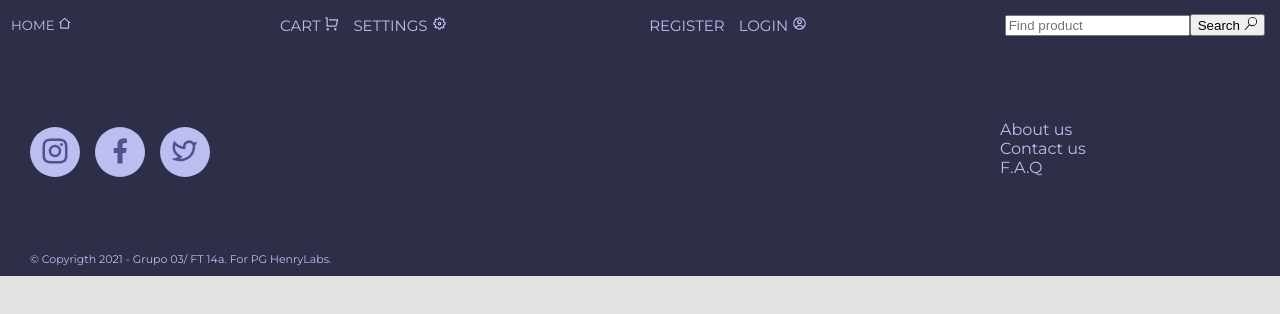
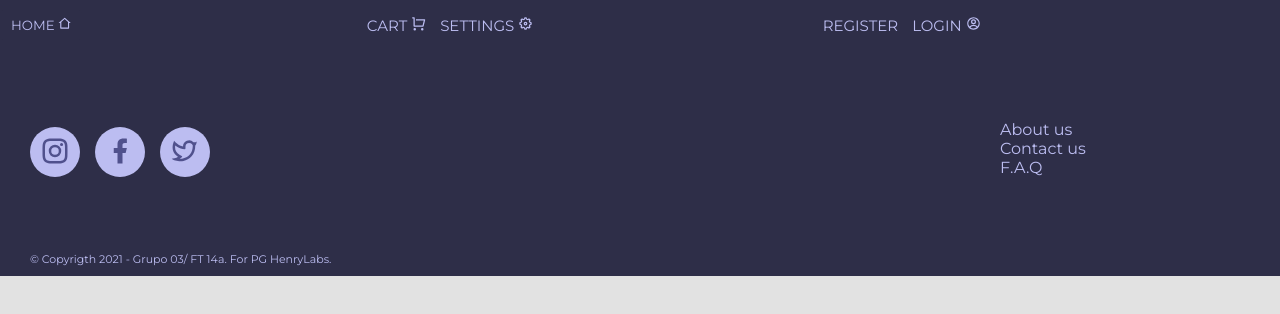
Before and after one commit to rodriabregu/Henry-PF-G03, a React (Create React App) app in the folder client/: page / in a window 1280 px wide. Shown: the top 314 px of the page. Built offline with nearby package versions, Linux system fonts and the light colour scheme; no server answers.

Commit message:
Instant searchbar fix

```diff
--- a/client/src/Components/NavBar/NavBar.tsx
+++ b/client/src/Components/NavBar/NavBar.tsx
@@ -1,4 +1,5 @@
-import { useDispatch} from 'react-redux';
+import { useState, useEffect } from 'react'
+import { useDispatch, useSelector } from 'react-redux';
 import { NavLink as Link } from 'react-router-dom';
 import { getProducts } from '../../Redux/Actions/getProducts';
 import { RiShoppingCartLine, RiSettings5Line, RiAccountCircleLine, RiHome2Line } from 'react-icons/ri';
@@ -6,14 +7,13 @@ import './NavBar.css';
 import SearchBar from '../SearchBar/SearchBar';
 
 export const NavBar = () => {
-  const dispatch = useDispatch();
   return (
     <header>
       <nav>
         <div className='nav-container'>
           <div className='link-home'>
             <Link to='/home'>
-              <button className='button-home' onClick={dispatch<any>(getProducts())}>
+              <button className='button-home' >
                 HOME <RiHome2Line/>
               </button>
             </Link>
@@ -29,7 +29,6 @@ export const NavBar = () => {
             <Link style={{ textDecoration: 'none' }} to='/login'> LOGIN <RiAccountCircleLine/> </Link>
           </div>
           <div className='searchbar'>
-            <SearchBar />
           </div>
         </div>
         </nav>
--- a/client/src/Components/Pagination/index.tsx
+++ b/client/src/Components/Pagination/index.tsx
@@ -4,14 +4,15 @@ import { getProducts } from '../../Redux/Actions/getProducts';
 import { IInfo } from "../../Data/index";
 import { NavLink as Link } from 'react-router-dom';
 import './Pagination.css';
+import SearchBar from '../SearchBar/SearchBar';
 
 const Pagination = () => {
     const dispatch = useDispatch();
 
     const products:any = useSelector<any>(s => s.products);
     const productDetail:any = useSelector<any>(s => s.productsDetail);
-
-    const [render, setRender] = useState([]);
+    const [filterp, setFilterp] = useState([]);
+/*     const [render, setRender] = useState([]); */
 
     const [currentPage, setcurrentPage] = useState(1);
     const [itemsPerPage, setitemsPerPage] = useState(10);
@@ -25,7 +26,7 @@ const Pagination = () => {
     };
 
     const pages = [];
-    for (let i = 1; i <= Math.ceil(products.length / itemsPerPage); i++) {
+    for (let i = 1; i <= Math.ceil(filterp.length / itemsPerPage); i++) {
         pages.push(i);
     }
 
@@ -35,7 +36,7 @@ const Pagination = () => {
     let currentItems;
 
     if (Array.isArray(products)) {
-        currentItems = render.slice(indexOfFirstItem, indexOfLastItem); //0-8
+        currentItems = filterp.slice(indexOfFirstItem, indexOfLastItem); //0-8
     }
 
     const renderPageNumbers = pages.map((number: any) => {
@@ -80,7 +81,7 @@ const Pagination = () => {
         pageDecrementBtn = <li onClick={handlePrevbtn}> &hellip; </li>;
     }
 
-    const renderProduct = (products: any) => {
+    const renderProduct = (filterp: any) => {
         return (
             <div>
                 <div className='sheetGrid'>
@@ -97,7 +98,7 @@ const Pagination = () => {
                             )
                         })
                         :
-                        products?.map((e: IInfo, index: number) => {
+                        filterp?.map((e: IInfo, index: number) => {
                             return (
                                 <div className='imgproducts' key={index}>
                                     <Link style={{ textDecoration: 'none', color: '#FFF' }} to={`/product/${e.id}`}>
@@ -114,12 +115,18 @@ const Pagination = () => {
         )
     }
 
+    function onSearch(value:any) {
+    const filtrados = products.filter(
+        (p:any) => p.name.toLowerCase().includes(value) || p.brand.toLowerCase().includes(value)/*  || console.log(p.name.includes(value)) */ );
+            setFilterp(filtrados);
+    }
+
     useEffect(() => {
         dispatch(getProducts());
     }, [dispatch]);
 
     useEffect(() => {
-        setRender(products);
+        setFilterp(products);
     }, [products]);
 
     return (
@@ -143,6 +150,7 @@ const Pagination = () => {
                     </button>
                 {/* </li> */}
             </div>
+            <SearchBar onSearch={onSearch}/>
             {renderProduct(currentItems)}
         </div>
     );
--- a/client/src/Components/SearchBar/SearchBar.tsx
+++ b/client/src/Components/SearchBar/SearchBar.tsx
@@ -1,33 +1,44 @@
-import { useState } from 'react';
-import { useDispatch } from 'react-redux';
+import { useState, useEffect, ChangeEvent } from 'react';
+import { useDispatch, useSelector } from 'react-redux';
+import { getProducts } from '../../Redux/Actions/getProducts';
 import { getProductsDetail } from '../../Redux/Actions/getProductsDetail';
-import { VscSearch } from 'react-icons/vsc';
 
-const SearchBar = (): JSX.Element => {
-  const [title, setTitle] = useState("");
-  const dispatch = useDispatch();
+interface ISearchBar {
+  onSearch: (input:string) => void;
+}
 
-  const handleChange = (e:any) => {
-    setTitle(e.target.value)
-  };
+const SearchBar = ({onSearch}:ISearchBar): JSX.Element => {
+/*   const [title, setTitle] = useState(""); */
+  const [input, setInput ] = useState<string>('');
+/*   const [filterp, setFilterp] = useState([]); */
+/*   const dispatch = useDispatch();
+  const products:any = useSelector<any>(s => s.products); */
 
-  const handleSubmit = (e:any) => {
-    e.preventDefault();
-        dispatch(getProductsDetail(dispatch, title));
-  };
+  const handleChange = (event:ChangeEvent):void=>{
+    const {value} = event.target as HTMLInputElement
+    setInput(value)
+  }
+
+/*   useEffect(() => {
+    dispatch(getProducts())
+  }, []) */
+
+  useEffect(() => {
+    onSearch(input);
+  }, [input]);
 
   return (
     <div>
-    <form onSubmit={ e => handleSubmit(e)}>
+    <form>
       <input type="text"
       autoComplete="off"
-      value={title}
-      onChange={e => handleChange(e)}
+      value={input}
+      onChange={handleChange}
       placeholder='Find product'
       />
-      <button type='submit'>
+{/*       <button type='submit'>
         Search <VscSearch/>
-      </button>
+      </button> */}
     </form>
   </div>
   )
```
